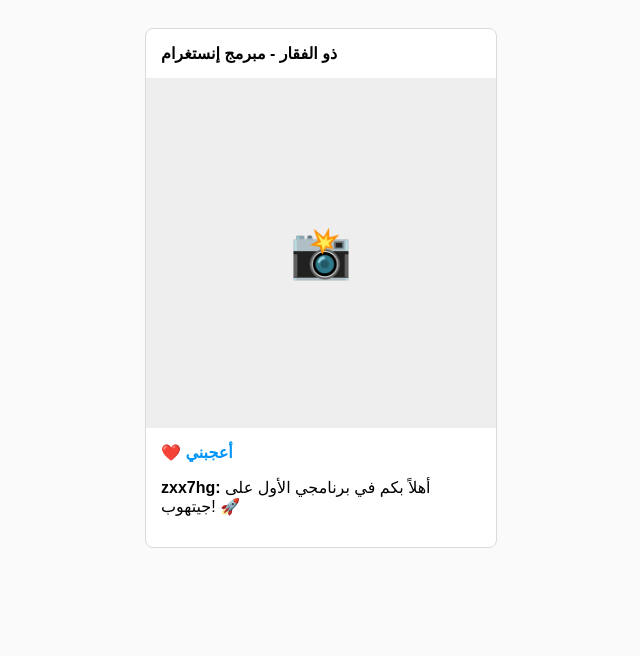
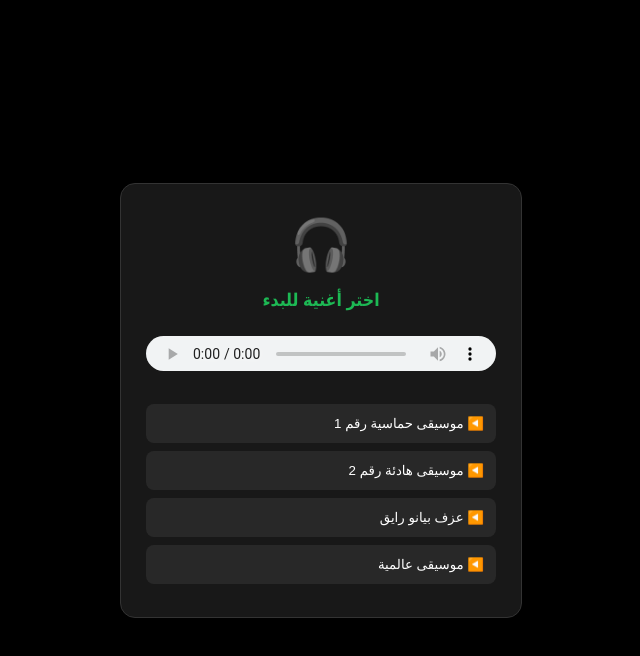
Before and after one commit to zxx7hg/ASD, a plain HTML site: page index.html in a window 1280 px wide. Shown: the whole page, without its empty margins (319-959 px from the left). Drawn offline with Linux system fonts and the light colour scheme.

Commit message:
Update index.html

```diff
--- a/index.html
+++ b/index.html
@@ -1,28 +1,48 @@
 <!DOCTYPE html>
-<html>
+<html lang="ar" dir="rtl">
 <head>
-<style>
-  body { background-color: #fafafa; font-family: sans-serif; display: flex; justify-content: center; padding: 20px; }
-  .card { background: white; border: 1px solid #dbdbdb; width: 350px; border-radius: 8px; }
-  .header { padding: 15px; font-weight: bold; display: flex; align-items: center; }
-  .header img { border-radius: 50%; width: 30px; height: 30px; margin-right: 10px; }
-  .post-img { width: 100%; height: 350px; background: #eee; display: flex; align-items: center; justify-content: center; font-size: 50px; }
-  .footer { padding: 15px; }
-  .btn { color: #0095f6; font-weight: bold; cursor: pointer; }
-</style>
+    <meta charset="UTF-8">
+    <meta name="viewport" content="width=device-width, initial-scale=1.0">
+    <title>Zulfiqar Music Player</title>
+    <style>
+        body { font-family: 'Segoe UI', Tahoma, Geneva, Verdana, sans-serif; background: #000; color: #fff; display: flex; flex-direction: column; align-items: center; justify-content: center; min-height: 100vh; margin: 0; }
+        .player { background: #181818; padding: 25px; border-radius: 15px; width: 90%; max-width: 350px; text-align: center; box-shadow: 0 10px 30px rgba(0,0,0,0.8); border: 1px solid #333; }
+        .logo { font-size: 50px; margin-bottom: 10px; }
+        h2 { color: #1DB954; margin: 10px 0; font-size: 1.1rem; }
+        audio { width: 100%; margin-top: 15px; height: 35px; border-radius: 5px; }
+        .playlist { margin-top: 20px; max-height: 200px; overflow-y: auto; text-align: right; }
+        .song-btn { background: #282828; padding: 12px; margin: 8px 0; border-radius: 8px; cursor: pointer; transition: 0.3s; display: flex; align-items: center; gap: 10px; border: none; color: white; width: 100%; }
+        .song-btn:hover { background: #3e3e3e; color: #1DB954; }
+        .song-btn i { font-size: 0.8rem; color: #1DB954; }
+    </style>
 </head>
 <body>
 
-<div class="card">
-  <div class="header">
-    <span>ذو الفقار - مبرمج إنستغرام</span>
-  </div>
-  <div class="post-img">📸</div>
-  <div class="footer">
-    <div class="btn">❤️ أعجبني</div>
-    <p><b>zxx7hg:</b> أهلاً بكم في برنامجي الأول على جيتهوب! 🚀</p>
-  </div>
+<div class="player">
+    <div class="logo">🎧</div>
+    <h2 id="currentTitle">اختر أغنية للبدء</h2>
+
+    <audio id="mainAudio" controls>
+        <source src="" type="audio/mpeg">
+    </audio>
+
+    <div class="playlist">
+        <button class="song-btn" onclick="playSong('موسيقى حماسية 1', 'https://www.soundhelix.com/examples/mp3/SoundHelix-Song-1.mp3')">◀️ موسيقى حماسية رقم 1</button>
+        <button class="song-btn" onclick="playSong('موسيقى هادئة 2', 'https://www.soundhelix.com/examples/mp3/SoundHelix-Song-3.mp3')">◀️ موسيقى هادئة رقم 2</button>
+        <button class="song-btn" onclick="playSong('تجربة عزف بيانو', 'https://www.soundhelix.com/examples/mp3/SoundHelix-Song-8.mp3')">◀️ عزف بيانو رايق</button>
+        <button class="song-btn" onclick="playSong('موسيقى عالمية', 'https://www.soundhelix.com/examples/mp3/SoundHelix-Song-10.mp3')">◀️ موسيقى عالمية</button>
+    </div>
 </div>
+
+<script>
+    function playSong(name, url) {
+        var audio = document.getElementById('mainAudio');
+        var title = document.getElementById('currentTitle');
+        audio.src = url;
+        title.innerText = "تشغيل الآن: " + name;
+        audio.play();
+    }
+</script>
 
 </body>
 </html>
```
